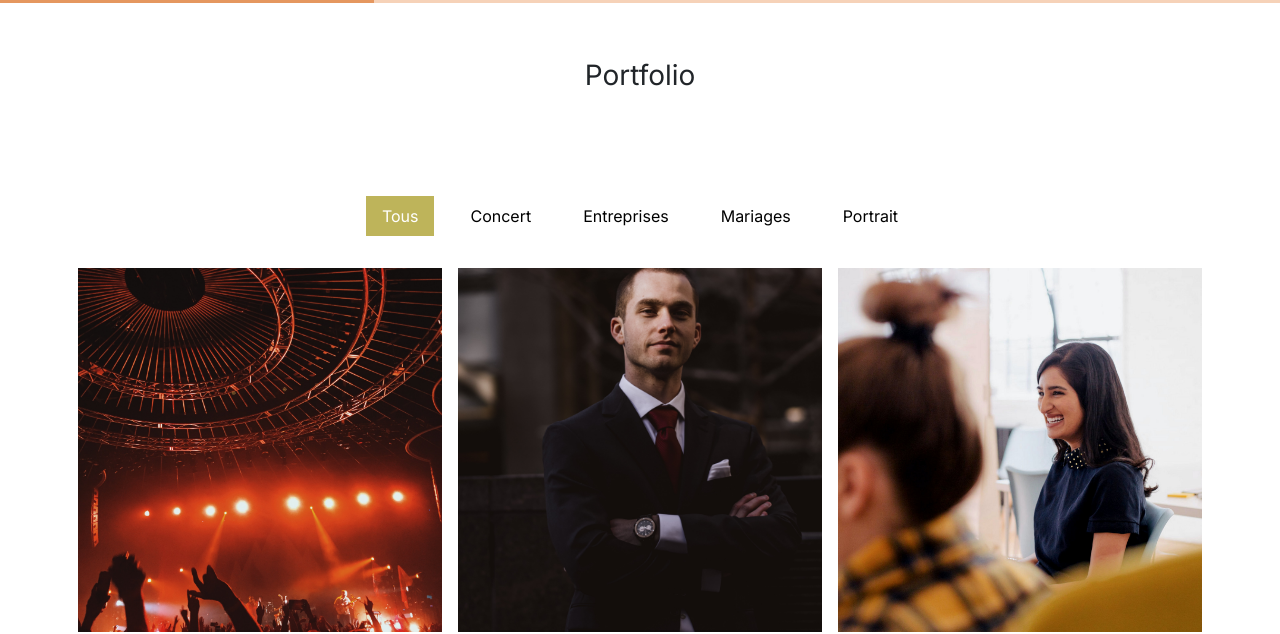
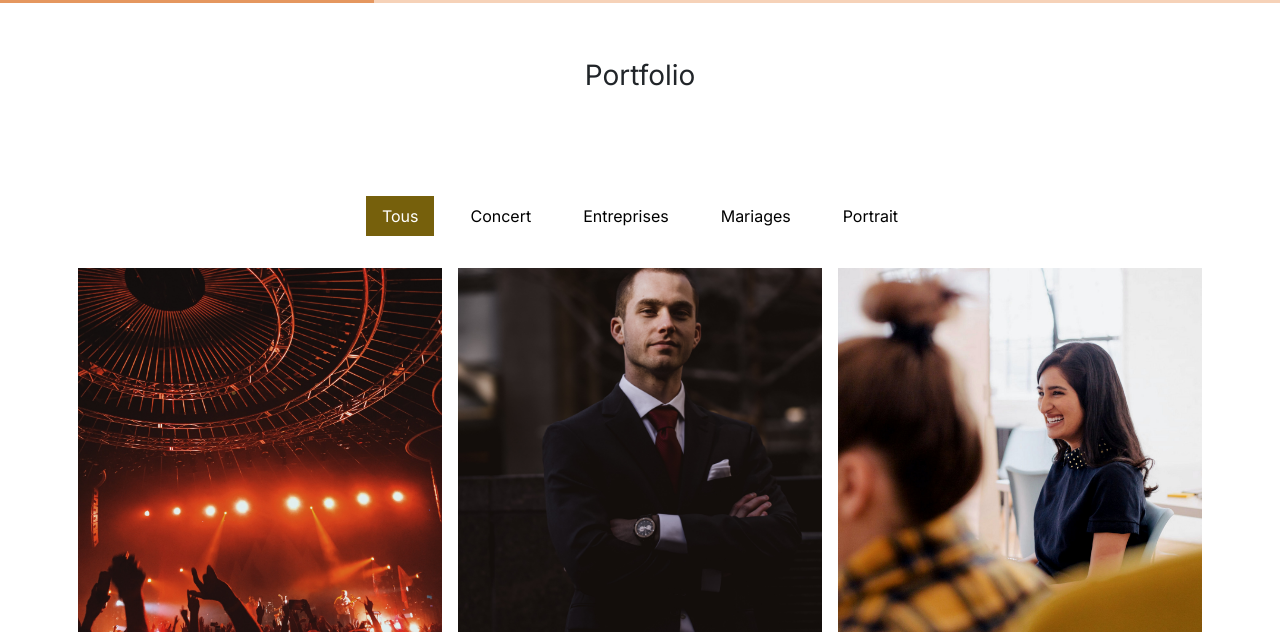
Before and after one commit to MaohaB/Projetn-4, a plain HTML site: page index.html in a window 1280 px wide. Shown: the part 1755-2389 px from the top of the page. Drawn offline with nearby package versions, Linux system fonts and the light colour scheme.

Commit message:
couleur de filtres

```diff
--- a/assets/style.css
+++ b/assets/style.css
@@ -102,7 +102,7 @@ body {
 }
 .nav-pills .nav-link.active, .nav-pills .show > .nav-link {
 	color: #fff;
-	background-color: #BEB45A;
+	background-color: #76600c;
 	border-radius:0 ;
 }
 .nav-pills .nav-link {
```
